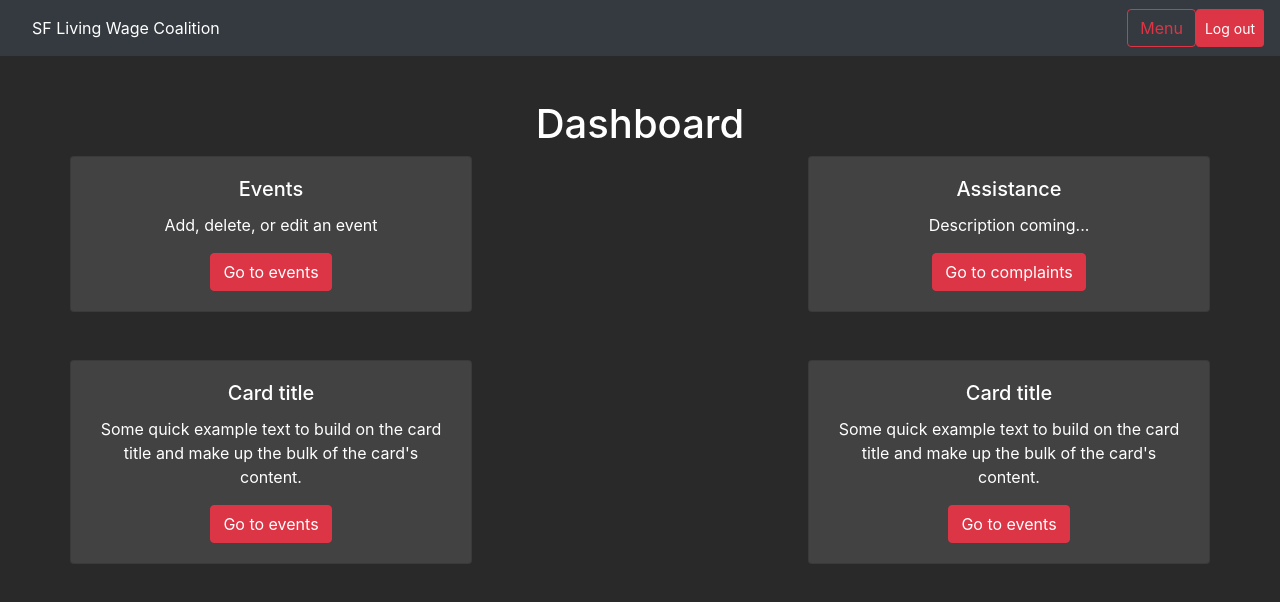
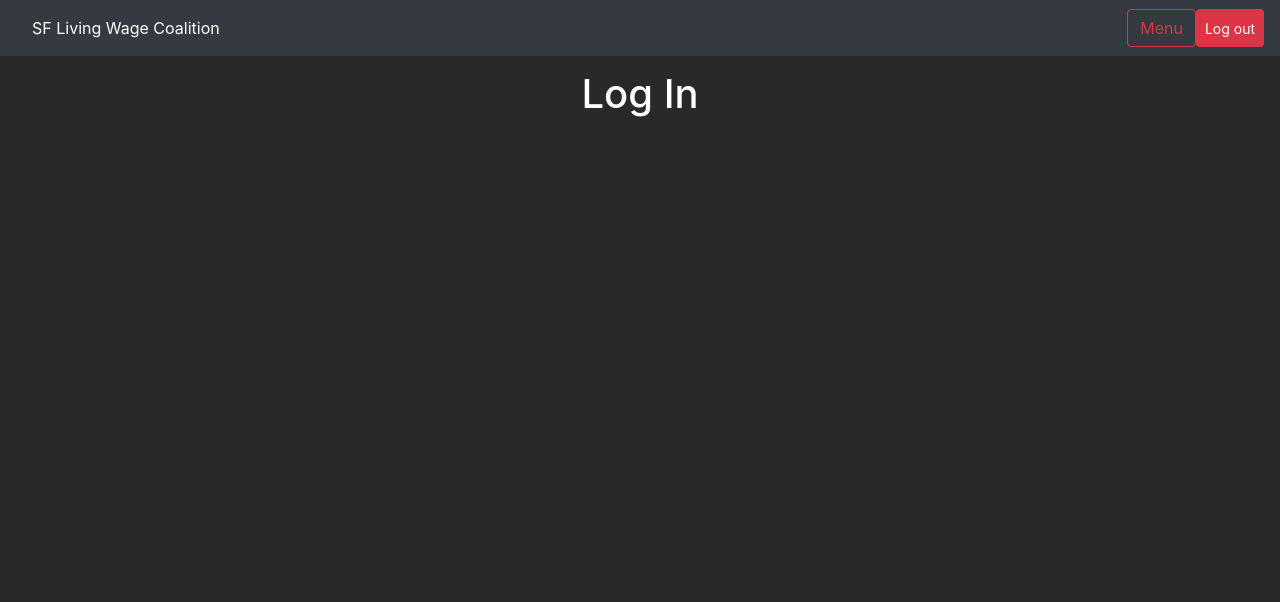
Before and after one commit to jmejiamu/mobile-sf-admin, a React (Create React App) app: page / in a window 1280 px wide. Shown: the top 602 px of the page. Built offline with nearby package versions, Linux system fonts and the light colour scheme.

Commit message:
setting-up-login-and-register-form

```diff
--- a/src/App.js
+++ b/src/App.js
@@ -1,12 +1,12 @@
 import React from 'react';
 import { BrowserRouter, Route, Switch } from 'react-router-dom';
-
 
 // Components
 import NavBar from './components/NavBar';
 import MenuItems from './components/MenuItems';
 import Events from './components/Events';
 import Assistance  from './components/Assisstance/Assistance';
+import Login  from './components/LoginLogout/Login';
 // import PageNotFound from './components/PageNotFound';
 
 const App = () => {
@@ -17,7 +17,8 @@ const App = () => {
 
         <NavBar />
         <Switch>
-          <Route exact path='/' component={MenuItems} />
+          <Route exact={true} path='/' component={Login} />
+          <Route exact path='/menu' component={MenuItems} />
           <Route exact path='/events' component={Events} />
           <Route exact path='/assistance' component={Assistance} />
           {/* <Route exact path='/events/:id' component={PageNotFound} /> */}
--- /dev/null
+++ b/src/components/LoginLogout/Login.js
@@ -0,0 +1,11 @@
+import React from 'react'
+
+const Login = () => {
+    return (
+        <div>
+            <h1 className="events-section">Log In</h1>
+        </div>
+    )
+}
+
+export default Login
--- a/src/components/NavBar.js
+++ b/src/components/NavBar.js
@@ -14,7 +14,7 @@ const NavBar = () => {
 
                 <ul className="navbar-nav " >
                     <li className="nav-item"><Link className="nav-link " to="/"></Link></li>
-                    <Link to="/" className="btn btn-outline-danger ">Menu</Link>
+                    <Link to="/menu" className="btn btn-outline-danger ">Menu</Link>
                     <button type="button" className="btn btn-danger btn-sm">Log out</button>
                 </ul>
 
```
